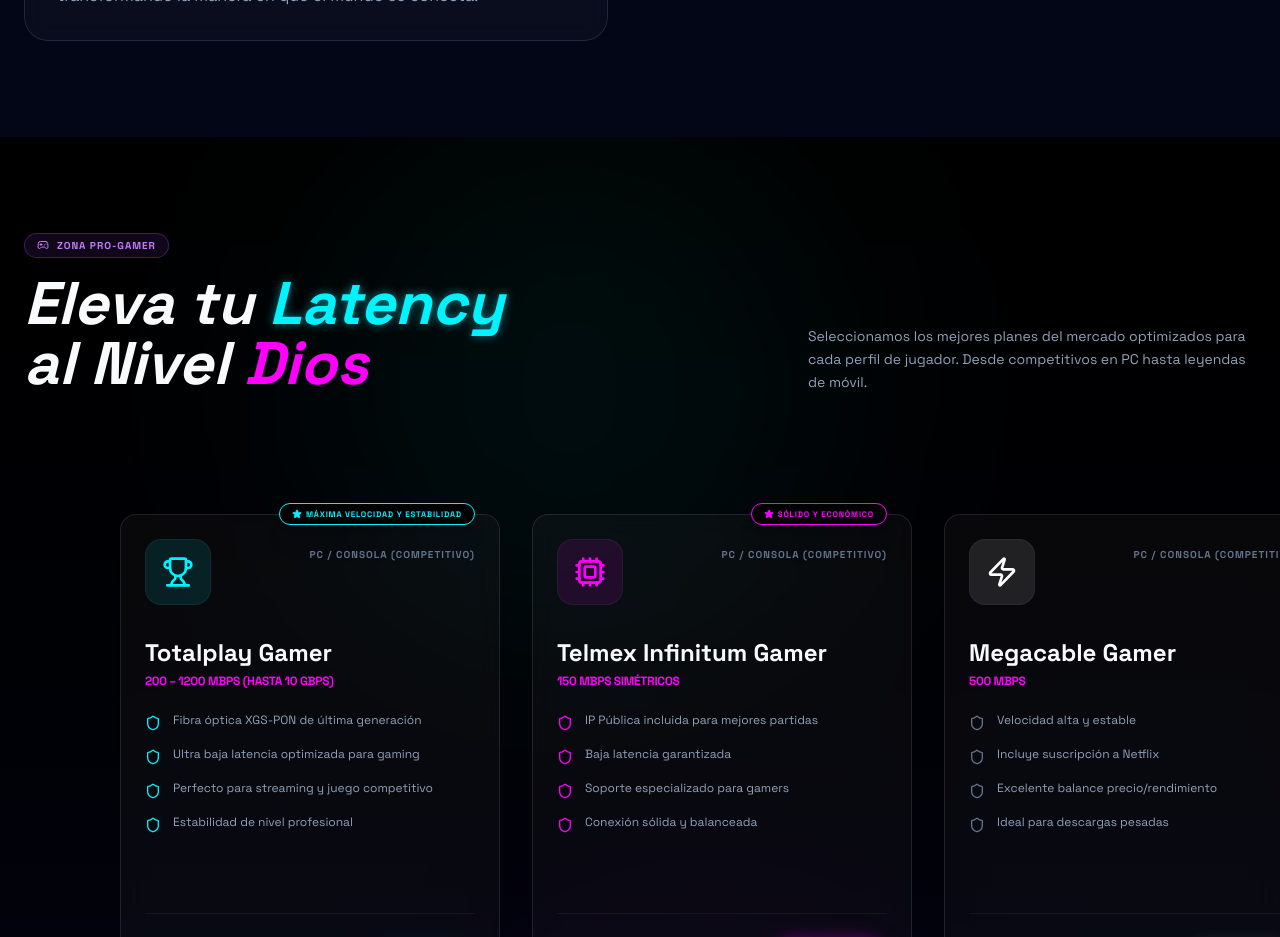
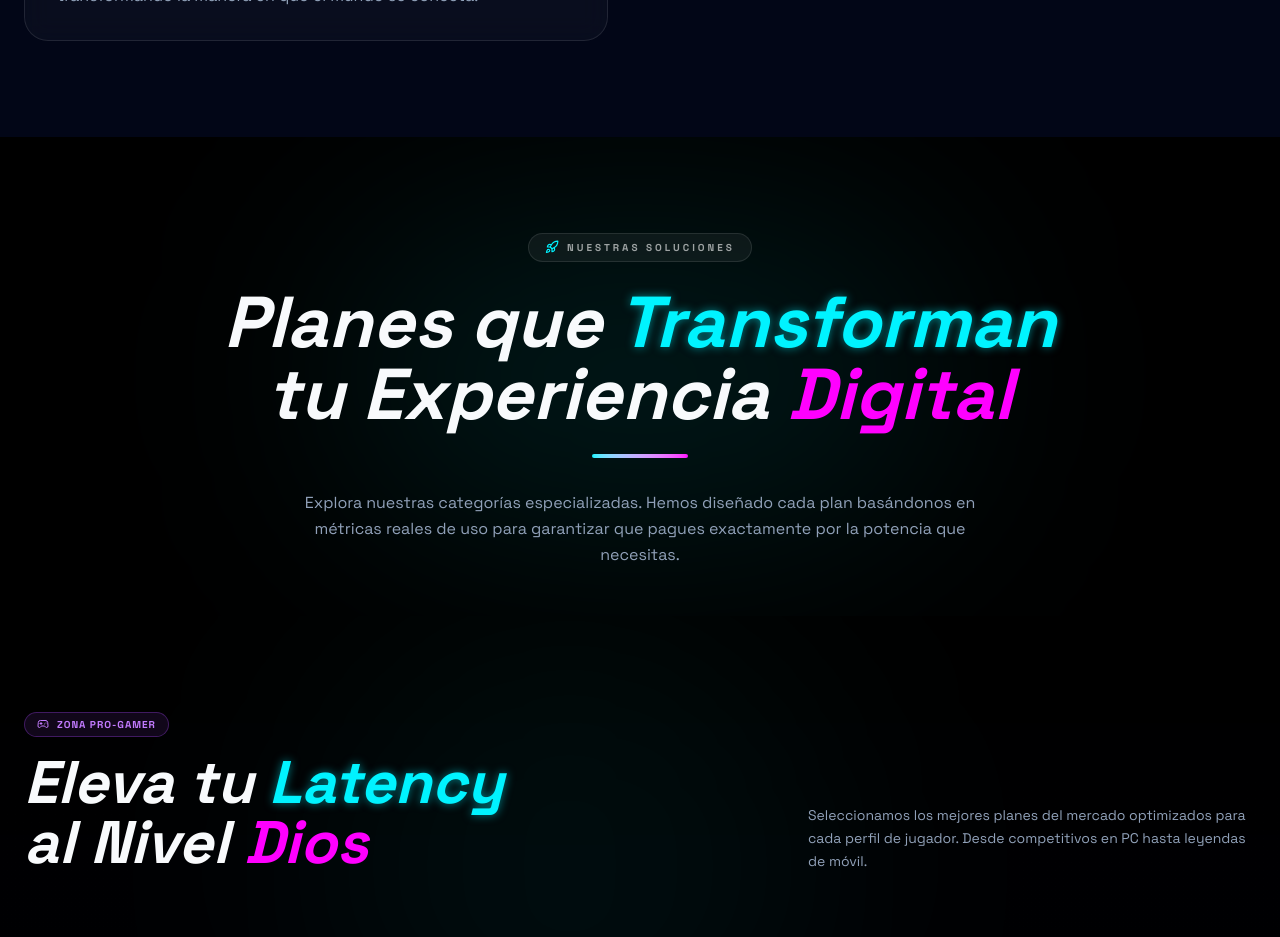
Before and after one commit to jonathanhdezf/fibergravity, a Next.js app: page / in a window 1280 px wide. Shown: the part 1520-2457 px from the top of the page. Built offline with nearby package versions, Linux system fonts and the light colour scheme.

Commit message:
feat: add premium PlansHeader section between About and Plan categories

```diff
--- a/src/app/page.tsx
+++ b/src/app/page.tsx
@@ -1,6 +1,7 @@
 import { Navbar } from "@/components/sections/Navbar";
 import { Hero } from "@/components/sections/Hero";
 import { About } from "@/components/sections/About";
+import { PlansHeader } from "@/components/sections/PlansHeader";
 import { GamerPlans } from "@/components/sections/GamerPlans";
 import { StreamerPlans } from "@/components/sections/StreamerPlans";
 import { HomeOfficePlans } from "@/components/sections/HomeOfficePlans";
@@ -24,6 +25,7 @@ export default function Home() {
         <Navbar />
         <Hero />
         <About />
+        <PlansHeader />
         <GamerPlans />
         <StreamerPlans />
         <HomeOfficePlans />
--- /dev/null
+++ b/src/components/sections/PlansHeader.tsx
@@ -0,0 +1,37 @@
+"use client";
+
+import { motion } from "framer-motion";
+import { Rocket } from "lucide-react";
+
+export const PlansHeader = () => {
+    return (
+        <section className="pt-24 pb-12 bg-black relative overflow-hidden">
+            {/* Background Glow */}
+            <div className="absolute top-1/2 left-1/2 -translate-x-1/2 -translate-y-1/2 w-[600px] h-[300px] bg-neon-cyan/10 blur-[120px] rounded-full pointer-events-none" />
+
+            <div className="container mx-auto px-6 relative z-10 text-center">
+                <motion.div
+                    initial={{ opacity: 0, y: 20 }}
+                    whileInView={{ opacity: 1, y: 0 }}
+                    transition={{ duration: 0.6 }}
+                >
+                    <div className="inline-flex items-center gap-2 px-4 py-1.5 rounded-full border border-white/10 bg-white/5 text-white/60 text-[10px] font-black uppercase tracking-[0.3em] mb-6">
+                        <Rocket className="w-3.5 h-3.5 text-neon-cyan" />
+                        Nuestras Soluciones
+                    </div>
+
+                    <h2 className="text-5xl md:text-7xl font-black italic mb-6">
+                        Planes que <span className="text-neon-cyan neon-text-cyan">Transforman</span> <br />
+                        tu Experiencia <span className="text-neon-magenta neon-text-magenta">Digital</span>
+                    </h2>
+
+                    <div className="w-24 h-1 bg-gradient-to-r from-neon-cyan to-neon-magenta mx-auto rounded-full mb-8" />
+
+                    <p className="text-slate-400 max-w-2xl mx-auto text-sm md:text-base leading-relaxed">
+                        Explora nuestras categorías especializadas. Hemos diseñado cada plan basándonos en métricas reales de uso para garantizar que pagues exactamente por la potencia que necesitas.
+                    </p>
+                </motion.div>
+            </div>
+        </section>
+    );
+};
```
